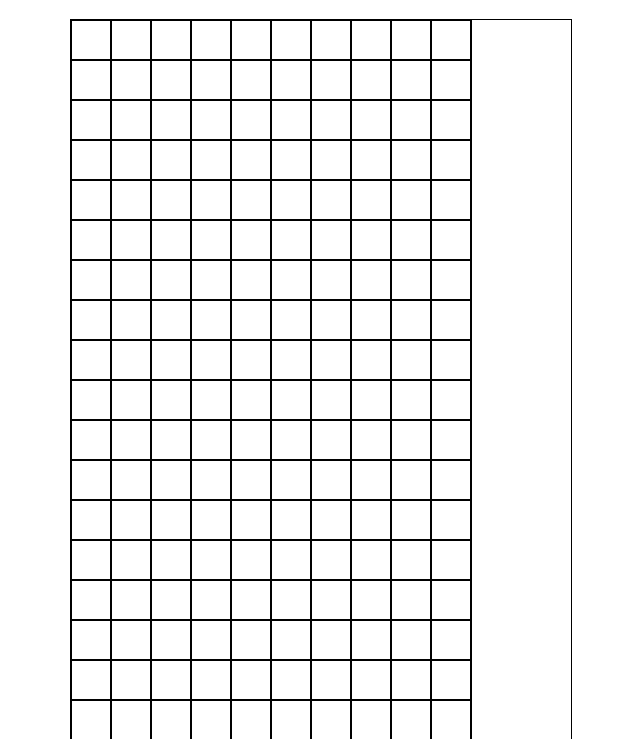
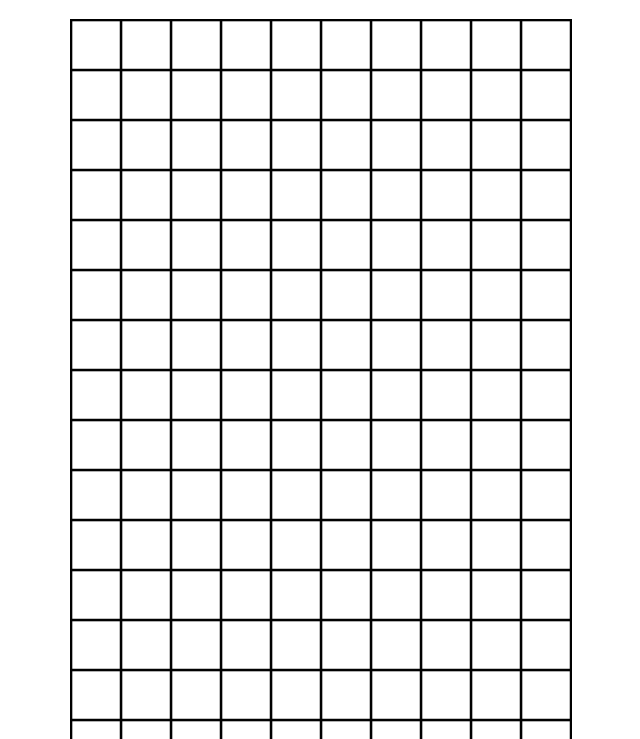
Before and after one commit to Aspectious/Blockz, a plain HTML site: page index.html in a window 1280 px wide. Shown: the part 61-800 px from the top of the page, without its empty margins (319-959 px from the left). Drawn offline with Linux system fonts and the light colour scheme.

Commit message:
fixed board lol

```diff
--- a/index.html
+++ b/index.html
@@ -7,7 +7,7 @@
     <body>
         <div id="maindiv">
             <h1>blockz</h1>
-            <canvas id="board" width="500" height="800">
+            <canvas id="board" width="400" height="800">
 
             </canvas>
         </div>
```
